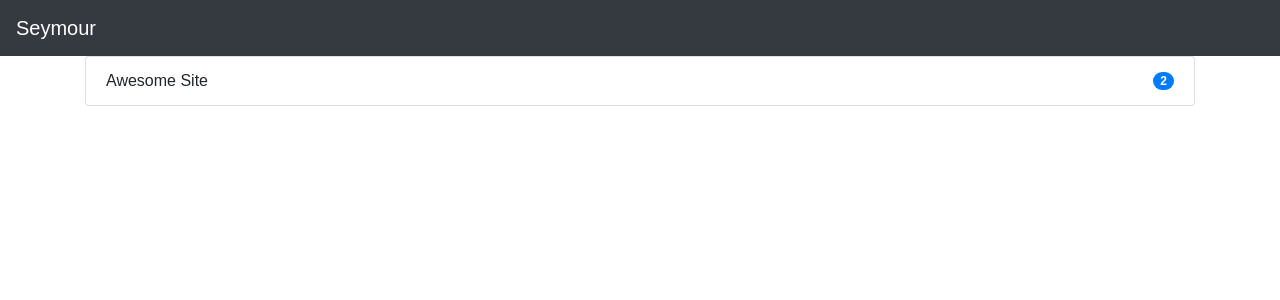
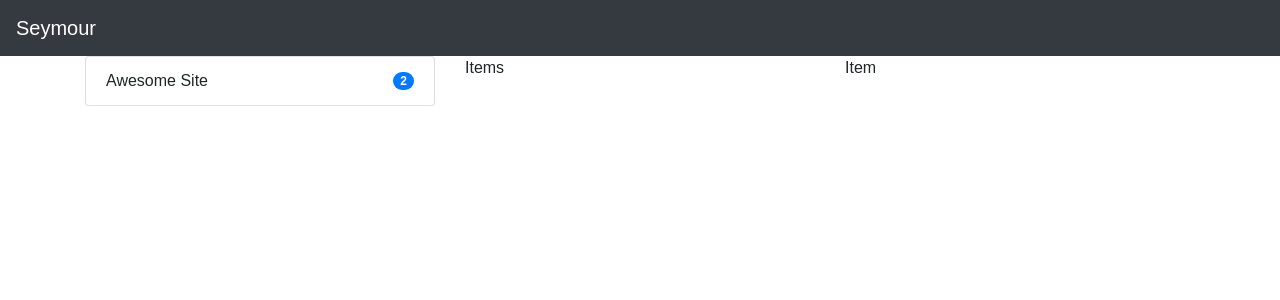
Before and after one commit to VadimBrodsky/seymour, a React (Create React App) app: page / in a window 1280 px wide. Shown: the top 300 px of the page. Built offline with nearby package versions, Linux system fonts and the light colour scheme.

Commit message:
Add basic grid

```diff
--- a/src/components/App.js
+++ b/src/components/App.js
@@ -9,7 +9,13 @@ class App extends Component {
       <Fragment>
         <Navbar />
         <div className="container">
-          <Feeds />
+          <div className="row">
+            <div className="col-sm">
+              <Feeds />
+            </div>
+            <div className="col-sm">Items</div>
+            <div className="col-sm">Item</div>
+          </div>
         </div>
       </Fragment>
     );
```
